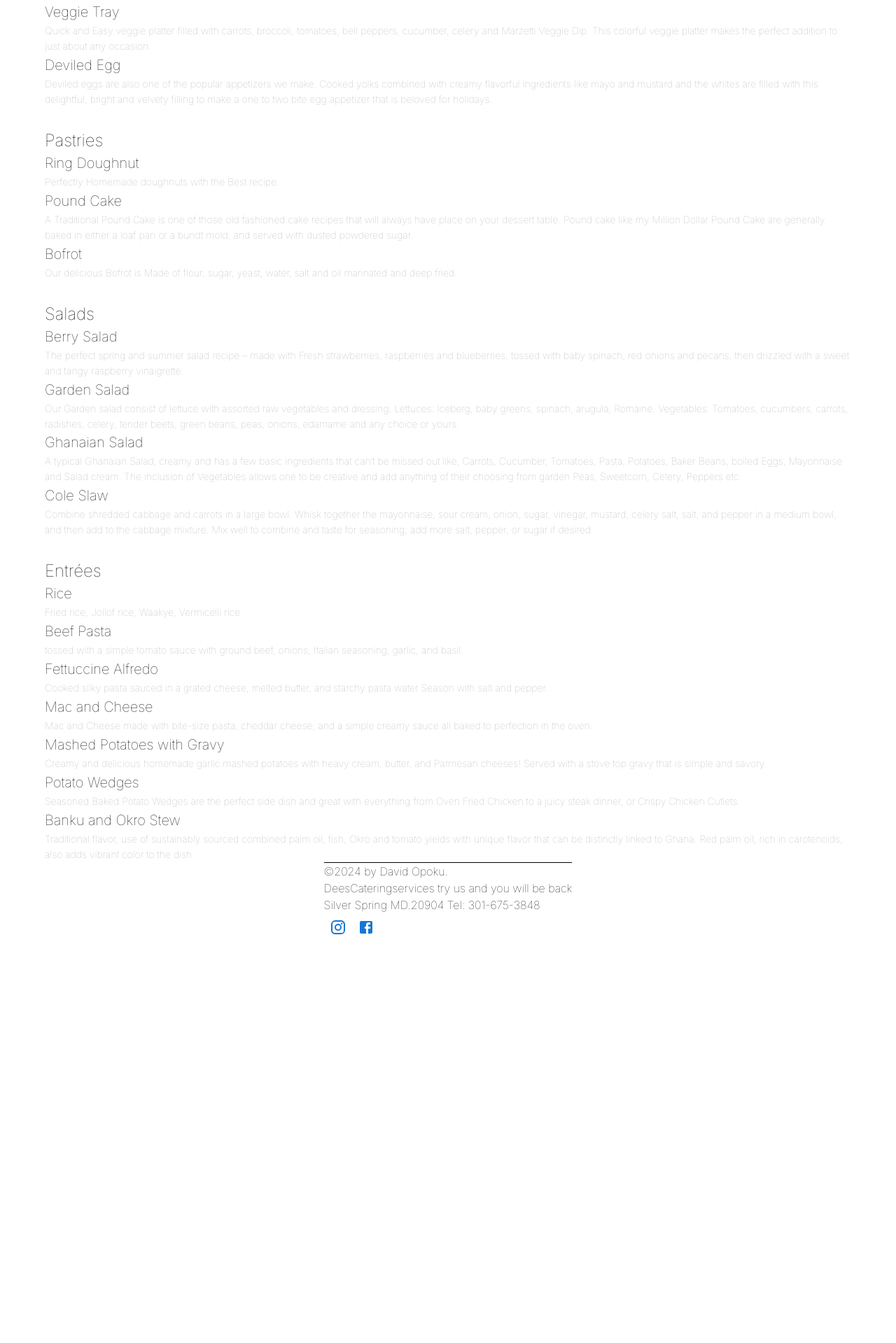
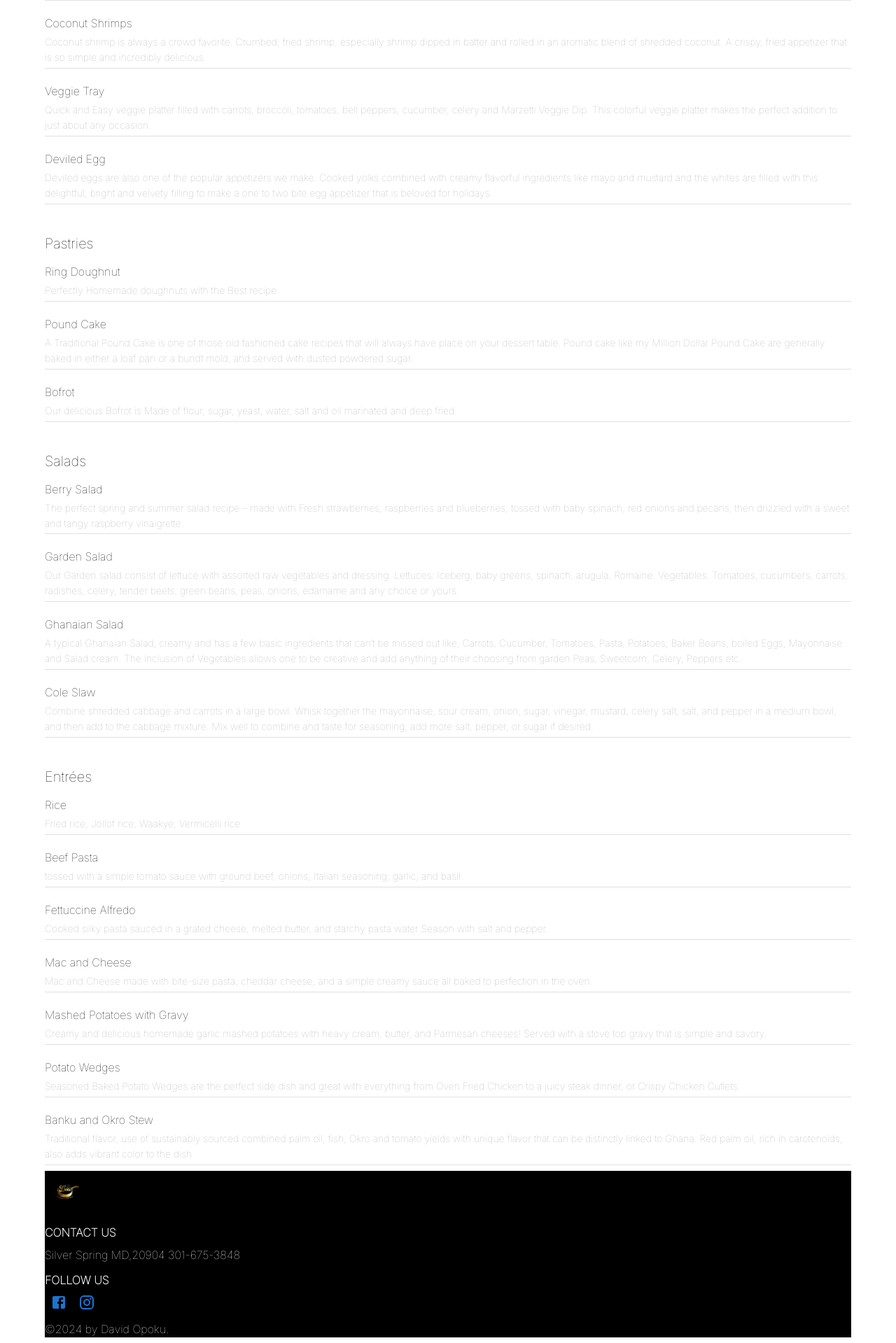
Before and after one commit to dopoku12/cateringService, a React (Vite) app: page /menu in a window 1280 px wide. Shown: the part 597-2516 px from the top of the page at 70% size. Before the commit the page ends 1956 px from the top, so only its background shows below. Built offline with nearby package versions, Linux system fonts and the light colour scheme.

Commit message:
chahnges to footer

```diff
--- a/src/App.tsx
+++ b/src/App.tsx
@@ -1,18 +1,11 @@
-import { Box, Container,IconButton,Link as MuiLink, Typography,Stack } from "@mui/material";
-
+import { Box, Container} from "@mui/material";
 import {useMediaQuery,useTheme} from "@mui/material";
-
 import {ThemeProvider,createTheme }from "@mui/material/styles";
-
-import FacebookIcon from "@mui/icons-material/Facebook";
-import InstagramIcon from "@mui/icons-material/Instagram";
-
 import { Outlet } from "react-router-dom";
-
 import '@fontsource/pacifico/400.css'
 import '@fontsource/inter/100.css'
-
 import Nav from "./components/Nav";
+import Footer from "./components/Footer";
 
 const fontTheme = createTheme({
    typography: {
@@ -20,52 +13,31 @@ const fontTheme = createTheme({
     subtitle2: {
     color:'#B0B0B0',
     },
-   }
+   },
 });
 
 function App() {
 const theme = useTheme();
 const isDesktop = useMediaQuery(theme.breakpoints.up('md'));
-
-const footerIcons=[
-   {icons:InstagramIcon,
-   links:"https://www.instagram.com/deescateringservices/"},
-   {icons:FacebookIcon,
-   links:"https://www.facebook.com/people/Dees-Catering-Services/100063473123483/"}
-]
+// {
+//             isDesktop&&(
+//             <Stack>
+//                <Typography sx={{borderTop:.5,}} children=' ©2024 by David Opoku.'/>
+//                <Typography children='DeesCateringservices try us and you will be back'/>
+//                <Typography children='Silver Spring MD.20904 Tel: 301-675-3848'/>
+//             </Stack>)
+//          }
 
    return (
-      <ThemeProvider theme={fontTheme}>
-         <Container sx={{display:'flex',justifyContent:'center',alignItems:'center',flexDirection:'column'}}>
-               <Nav/>
-               <Outlet/>
-               <Box  component='footer' sx={{display:"flex",flexDirection:'column'}} >
-                              {
-                  isDesktop&&(
-                  <Stack>
-                     <Typography sx={{borderTop:.5,}} children=' ©2024 by David Opoku.'/>
-                     <Typography children='DeesCateringservices try us and you will be back'/>
-                     <Typography children='Silver Spring MD.20904 Tel: 301-675-3848'/>
-                  </Stack>
-                           )
-                              }
-               <Box>
-  {
-     footerIcons.map((i,id)=>(
-        <IconButton key={id}>
-                  <MuiLink
-                     href={i.links}
-                     target="_blank"
-                     >
-                     <i.icons/>
-                  </MuiLink>
-               </IconButton>
-                  ))
-               }
-               </Box>
-            </Box>
-         </Container>
-      </ThemeProvider>
+<ThemeProvider theme={fontTheme}>
+   <Container sx={{display:'flex',flexDirection:'column'}}>
+      <Box sx={{display:'flex',justifyContent:"center",alignItems:"center"}} >
+       <Nav/>
+      </Box>
+   <Outlet/>
+      <Footer/>
+   </Container>
+</ThemeProvider>
    );
 }
 
--- a/src/Contact.tsx
+++ /dev/null
@@ -1,5 +0,0 @@
-const Contact = () => {
-   return <></>;
-};
-
-export default Contact;
--- a/src/Home.tsx
+++ b/src/Home.tsx
@@ -1,7 +1,7 @@
 
 import { Box,Stack,Typography, } from "@mui/material";
-
-const mainimg="src/assets/imgs/desscEdit.webp"
+import mainimg from "../src/assets/imgs/desscEdit.webp"
+// const mainimg="src/assets/imgs/desscEdit.webp"
 
 const statment=[
    {
--- a/src/Pages/MenuPage.tsx
+++ b/src/Pages/MenuPage.tsx
@@ -1,4 +1,4 @@
-import { Box, Stack, Chip, Avatar, Typography } from "@mui/material";
+import { Box, Stack, Chip, Avatar, Typography, List, ListItemText, Divider } from "@mui/material";
 import dishes from "../components/Dishes";
 import { useState } from "react";
 console.log(dishes)
@@ -10,18 +10,19 @@ const menuItems= dishes.map(
    (i,id)=>{
    const category=i.category
    const items=i.items.map((food,index)=>(
-                     <Typography key={index} variant="h6">
-                        {food.name}
-                        <Typography variant="subtitle2" children={food.description}/>
-                     </Typography>
+               <List key={index}>
+                  <ListItemText primary={food.name}/>
+                  <ListItemText secondary={<Typography variant="subtitle2">{food.description}</Typography>}/>
+                  <Divider/>
+               </List>
                      ))
 
 
             return(
-               <Box key={id}>
-                  <Typography variant="h5" children={category}/>
+               <Stack key={id}>
+                  <Typography variant="h6" children={category}/>
                   {items}
-               </Box>
+               </Stack>
                )
 
    }
@@ -37,7 +38,8 @@ const menuItems= dishes.map(
          variant='outlined' size="small"
          avatar={<Avatar src={i.img}/>}
          onClick={()=>setCat(i.category)}
-      />)
+         />)
+
       }
    </Stack>
 
--- a/src/components/Dishes.ts
+++ b/src/components/Dishes.ts
@@ -1,6 +1,6 @@
  let dishes=[
   {
-    category: "Appetizer",
+    category: "Appetizers",
     img:"src/assets/imgs/spring_roll1.webp",
     items: [
       {
--- /dev/null
+++ b/src/components/Footer.tsx
@@ -0,0 +1,48 @@
+import { Box,IconButton,Link as MuiLink, Typography,Stack } from "@mui/material";
+import { Link } from "react-router-dom";
+
+import FacebookIcon from "@mui/icons-material/Facebook";
+import InstagramIcon from "@mui/icons-material/Instagram";
+
+import logo from "../assets/imgs/dees_logo.png"
+
+const footerIcons=[
+   {icons:FacebookIcon,links:"https://www.facebook.com/people/Dees-Catering-Services/100063473123483/"},
+   {icons:InstagramIcon,links:"https://www.instagram.com/deescateringservices/"},
+]
+const Footer = () => {
+    return (
+        <Box component='footer' bgcolor="black" color="white"  sx={{display:"flex",flexDirection:'column'}} >
+
+         <Box>
+            <Stack direction="column" spacing={1.5}>
+               <Link to="/">
+                  <img style={{borderRadius:'50%'}} width={60} src={logo} alt="logo" />
+               </Link>
+               <Stack direction="column" spacing={1}>
+                  <Typography fontWeight="bold" children="CONTACT US"/>
+                  {/* <Typography children='DeesCateringservices try us and you will be back'/> */}
+                  <Typography children='Silver Spring MD,20904  301-675-3848'/>
+               </Stack>
+               <Box>
+                  <Typography fontWeight="bold" children="FOLLOW US"/>
+                  <Stack direction="row">
+                     {footerIcons.map(
+                        (i,id)=>(
+                           <IconButton key={id}>
+                           <MuiLink href={i.links} target="_blank">
+                              <i.icons/>
+                           </MuiLink>
+                        </IconButton>
+                        )
+                     )}
+                  </Stack>
+                  <Typography  children=' ©2024 by David Opoku.'/>
+               </Box>
+            </Stack>
+         </Box>
+      </Box>
+     );
+}
+
+export default Footer;
--- a/src/components/Nav.tsx
+++ b/src/components/Nav.tsx
@@ -9,8 +9,8 @@ import {
    Link as MuiLink
 } from "@mui/material";
 import PhoneIcon from "@mui/icons-material/Phone";
+import logo from "../assets/imgs/dees.webp"
 
-const logo = `src/assets/imgs/dees.webp`;
    const listItems = [
       { name: "Home", url: "/" },
       { name: "Menu", url: "/menu" },
--- a/src/main.tsx
+++ b/src/main.tsx
@@ -9,6 +9,7 @@ import AboutUs from "./Pages/AboutUs";
 import Services from "./Pages/Services";
 import Home from "./Home";
 import { createTheme,ThemeProvider } from '@mui/material/styles';
+import { ListItemText,List } from "@mui/material";
 
 const theme = createTheme({
   typography: {
@@ -16,6 +17,7 @@ const theme = createTheme({
       color: 'GrayText',
     },
   },
+
 });
 
 ReactDOM.createRoot(document.getElementById("root")!).render(
```
